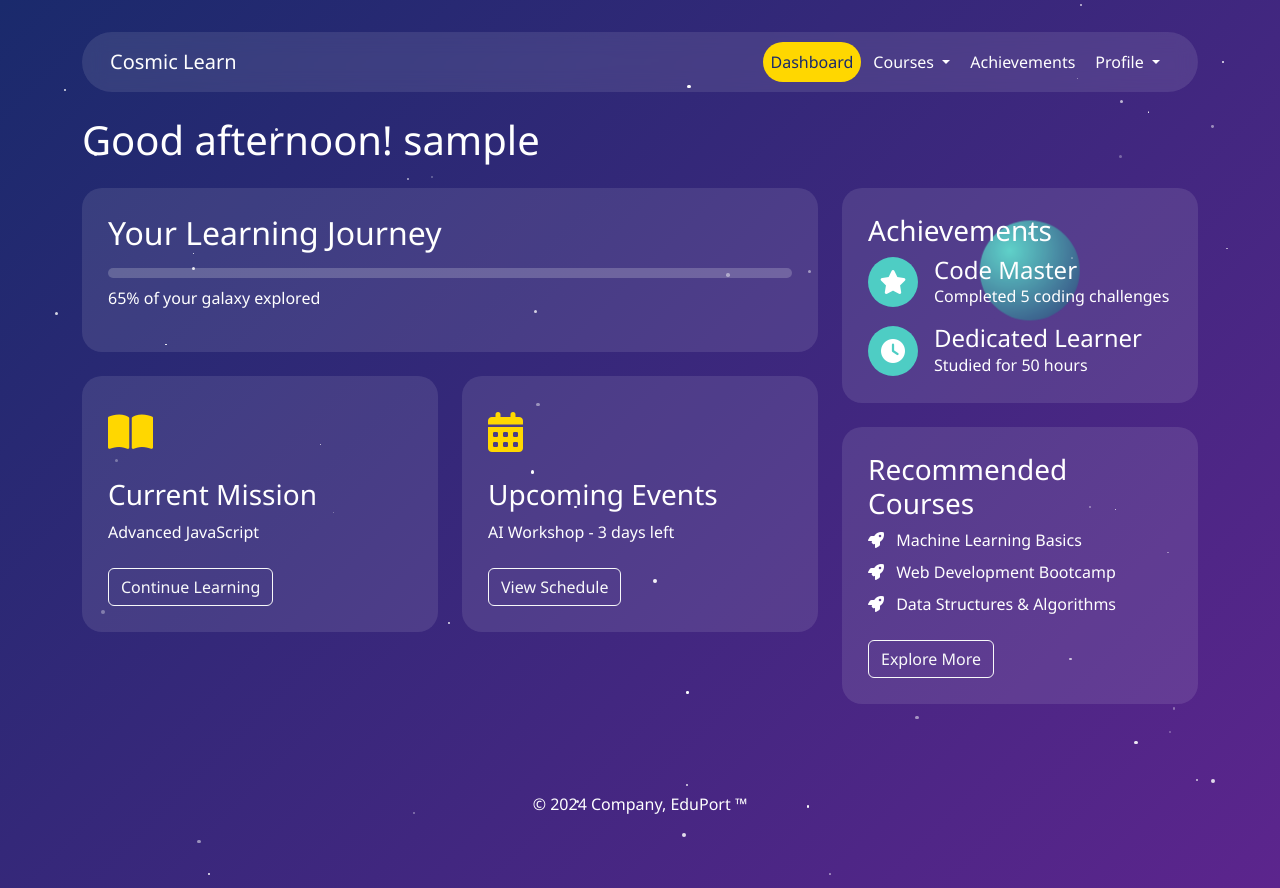
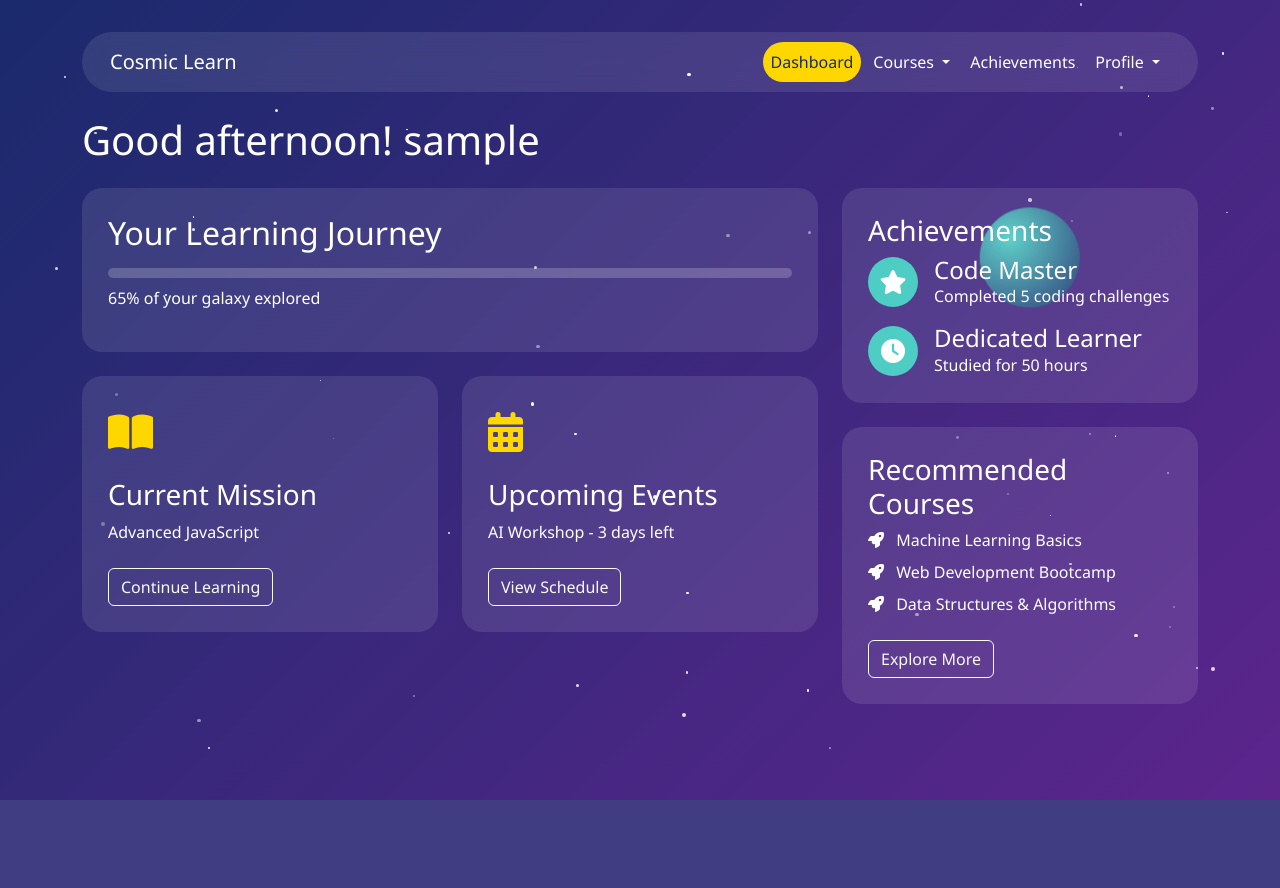
Before and after one commit to danielnnam/Eduquest, a Django app: page /student/dashboard/ in a window 1280 px wide. After the commit the page ends 800 px from the top, so only its background shows below. Run offline with Django 5.2, Linux system fonts and the light colour scheme; the visitor is signed in with stand-in values (Sample User, id 1).

Commit message:
Reemoved the footer

```diff
--- a/templates/students/dashboard.html
+++ b/templates/students/dashboard.html
@@ -74,13 +74,5 @@
     </div>
 </div>
 
-<div class="content">
-    <!-- Your page content here -->
-</div>
-<div class="container">
-    <!-- Footer -->
-    <footer class="py-3 my-4 mt-5 text-center">
-        <p class="mb-0">&copy; 2024 Company, EduPort &trade;</p>
-    </footer>
-</div>
+
 {% endblock %}
```
Also changed, not shown: templates/students/course_list.html (+0 -9 lines).
